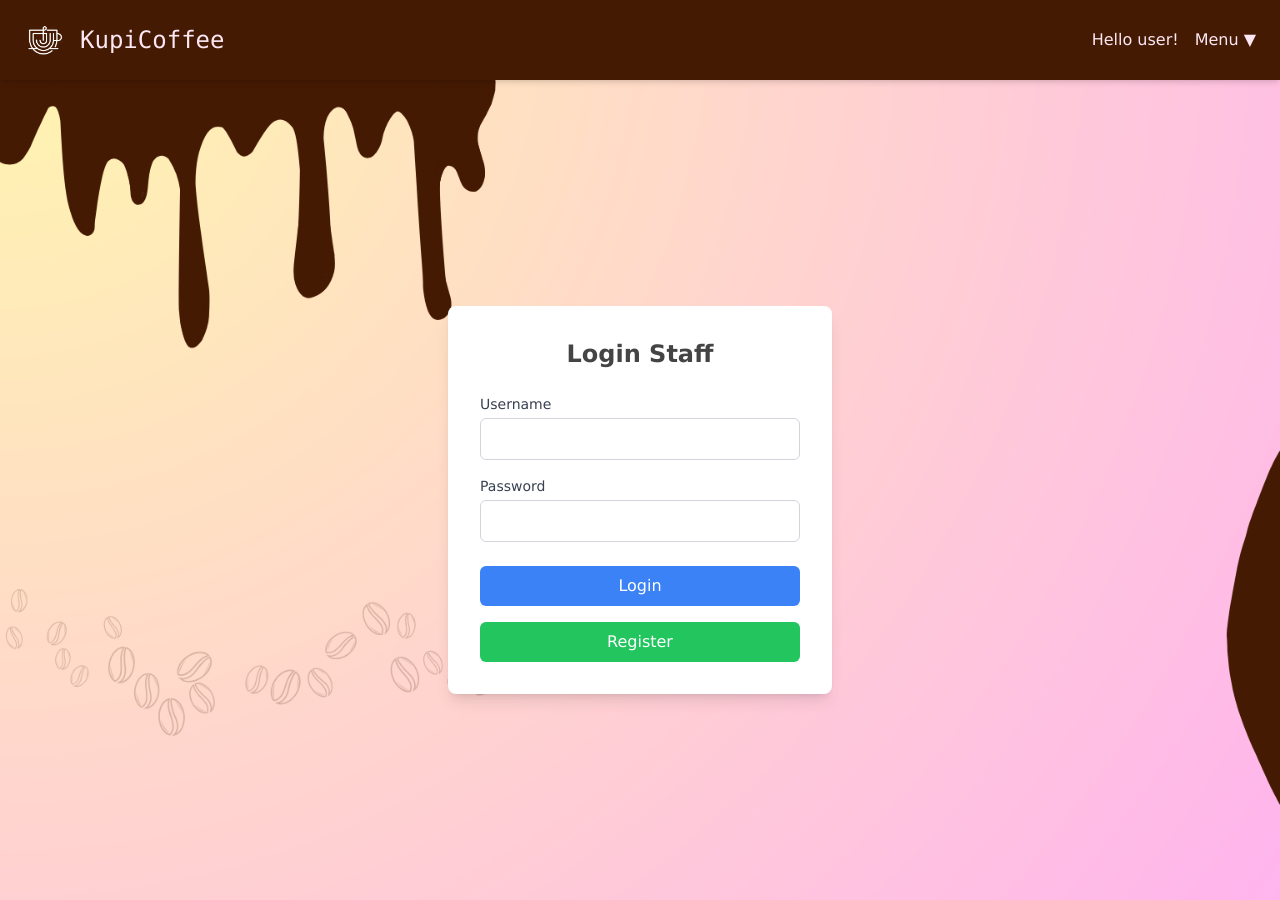
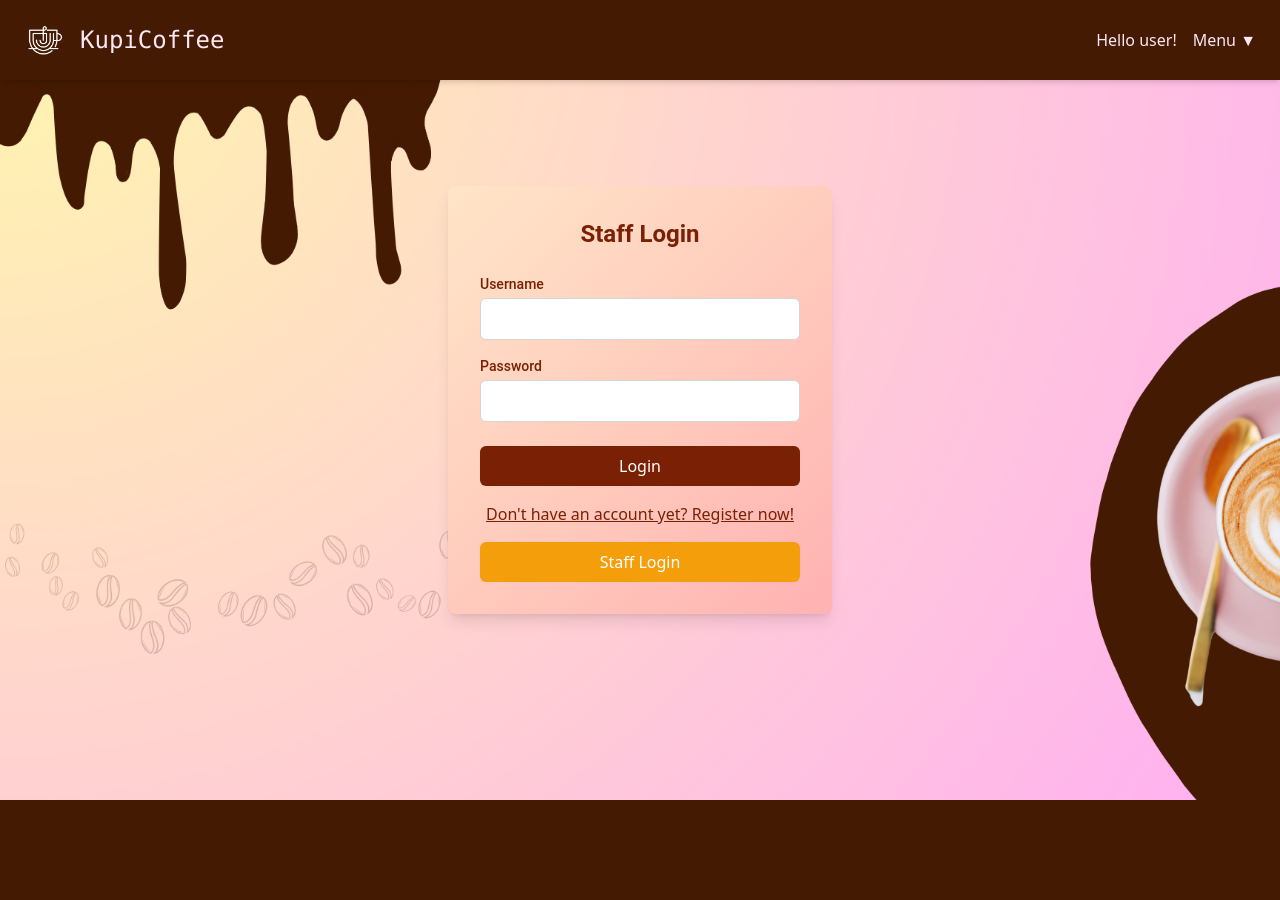
Before and after one commit to zahoon/KupiCoffee-System, a PHP site: page /xe/Staff/s_login.php in a window 1280 px wide. After the commit the page ends 800 px from the top, so only its background shows below. Run offline with PHP 8.4, Linux system fonts and the light colour scheme; some libraries are stand-ins or nearby versions.

Commit message:
design login staff

```diff
--- a/Staff/s_login.php
+++ b/Staff/s_login.php
@@ -1,77 +1,68 @@
+<?php require_once '../Homepage/session.php'; ?>
 <!DOCTYPE html>
 <html lang="en">
 <head>
     <meta charset="UTF-8">
     <meta name="viewport" content="width=device-width, initial-scale=1.0">
     <title>Login Page</title>
-    <!-- Tailwind CSS CDN -->
     <link href="https://cdn.jsdelivr.net/npm/tailwindcss@2.2.19/dist/tailwind.min.css" rel="stylesheet">
     <style>
         body {
-      font-family: 'Lucida Sans', sans-serif;
             background-image: url(../image/bgDel.png);
             background-size: cover;
             color: #444;
-      padding-top: 100px;
         }
-    .card {
+        .login-container {
+            background: linear-gradient(135deg, rgba(255, 223, 186, 0.8) 0%, rgba(255, 159, 159, 0.8) 100%);
             box-shadow: 0 4px 6px rgba(0, 0, 0, 0.1);
         }
-    .popup {
-      display: none;
-      position: fixed;
-      top: 0;
-      left: 0;
-      width: 100%;
-      height: 100%;
-      background-color: rgba(0, 0, 0, 0.5);
-      justify-content: center;
-      align-items: center;
+        .login-title {
+            color: #7a2005;
+            font-family: 'Roboto', sans-serif;
         }
-    .popup-content {
-      background-color: white;
-      padding: 20px;
-      border-radius: 8px;
-      width: 400px;
-      max-width: 90%;
+        .input-label {
+            font-family: 'Roboto', sans-serif;
+            color: #7a2005;
         }
-    .scrollable-box {
-      max-height: 480px;
-      overflow-y: auto;
-      scrollbar-width: thin;
-      scrollbar-color: #f9a8d4 #f9fafb;
+        .login-button {
+            background-color: #7a2005;
+            transition: background-color 0.3s ease;
         }
-    .scrollable-box::-webkit-scrollbar {
-      width: 8px;
+        .login-button:hover {
+            background-color: #5c1603;
         }
-    .scrollable-box::-webkit-scrollbar-thumb {
-      background-color: #f9a8d4;
-      border-radius: 4px;
+        .register-link {
+            color: #7a2005;
+            text-decoration: underline;
+            cursor: pointer;
+            transition: color 0.3s ease;
         }
-    .scrollable-box::-webkit-scrollbar-track {
-      background-color: #f9fafb;
+        .register-link:hover {
+            color: #D97706;
         }
     </style>
 </head>
 <body class="bg-gray-100">
-    <?php include '../Homepage/header.php';?>
+    <?php include '../Homepage/header.php'; ?>
     <div class="flex items-center justify-center h-screen">
-    <div class="bg-white p-8 rounded-lg shadow-lg w-full max-w-sm">
-        <h2 class="text-2xl font-bold mb-6 text-center">Login Staff</h2>
+        <div class="login-container bg-white p-8 rounded-lg shadow-lg w-full max-w-sm">
+            <h2 class="text-2xl font-bold mb-6 text-center login-title">Staff Login</h2>
             <form action="staffLogin.php" method="POST">
                 <div class="mb-4">
-                <label for="username" class="block text-sm font-medium text-gray-700">Username</label>
-                <input type="username" id="username" name="username" class="mt-1 p-2 w-full border border-gray-300 rounded-md focus:outline-none focus:ring-2 focus:ring-blue-500 focus:border-blue-500">
+                    <label for="username" class="block text-sm font-medium input-label">Username</label>
+                    <input type="text" id="username" name="username" required class="mt-1 p-2 w-full border border-gray-300 rounded-md focus:outline-none focus:ring-2 focus:ring-blue-500 focus:border-blue-500">
                 </div>
                 <div class="mb-6">
-                <label for="password" class="block text-sm font-medium text-gray-700">Password</label>
-                <input type="password" id="password" name="password" class="mt-1 p-2 w-full border border-gray-300 rounded-md focus:outline-none focus:ring-2 focus:ring-blue-500 focus:border-blue-500">
+                    <label for="password" class="block text-sm font-medium input-label">Password</label>
+                    <input type="password" id="password" name="password" required class="mt-1 p-2 w-full border border-gray-300 rounded-md focus:outline-none focus:ring-2 focus:ring-blue-500 focus:border-blue-500">
                 </div>
-            <button type="submit" class="w-full bg-blue-500 text-white p-2 rounded-md hover:bg-blue-600 focus:outline-none focus:ring-2 focus:ring-blue-500 focus:ring-opacity-50">Login</button>
+                <button type="submit" class="w-full text-white p-2 rounded-md login-button focus:outline-none focus:ring-2 focus:ring-blue-500 focus:ring-opacity-50">Login</button>
             </form>
-        <button onclick="window.location.href='staffRegister.php'" class="w-full mt-4 bg-green-500 text-white p-2 rounded-md hover:bg-green-600 focus:outline-none focus:ring-2 focus:ring-green-500 focus:ring-opacity-50">Register</button>
+            <div class="mt-4 text-center">
+                <a href="staffRegister.php" class="register-link">Don't have an account yet? Register now!</a>
+            </div>
+            <button onclick="window.location.href='#'" class="w-full mt-4 text-white p-2 rounded-md bg-amber-500 hover:bg-amber-600 focus:outline-none focus:ring-2 focus:ring-yellow-500 focus:ring-opacity-50">Staff Login</button>
         </div>
     </div>
-
 </body>
 </html>
```
Lines whose indentation alone changed are shown as unchanged.
